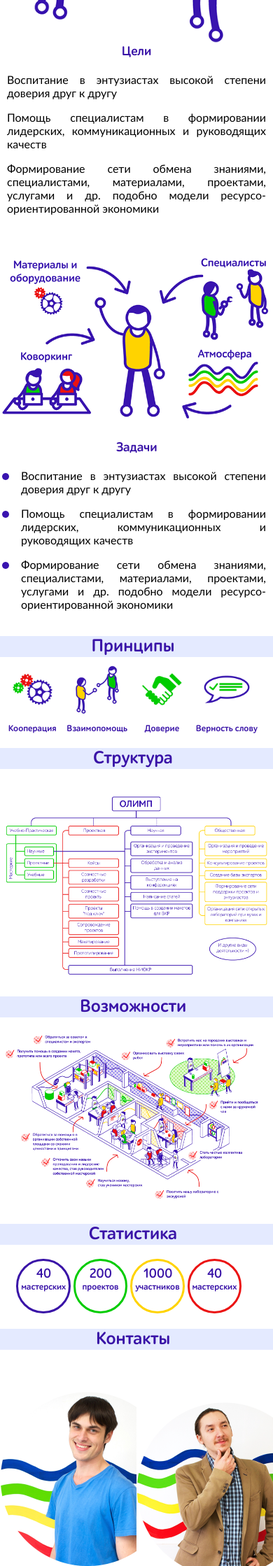
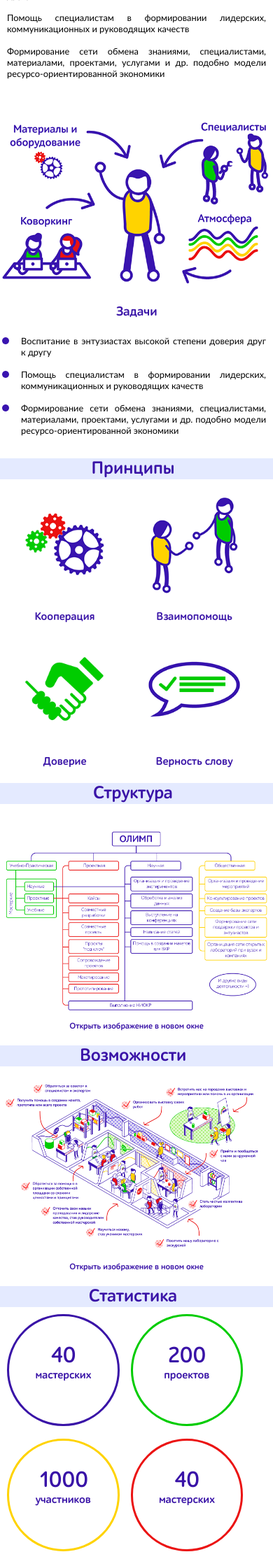
Before and after one commit to olimp-web/olimp-union.com, a PHP site: page / in a window 390 px wide. Shown: the part 1406-3644 px from the top of the page at 70% size. Run offline with PHP 8.4, Linux system fonts and the light colour scheme; some libraries are stand-ins or nearby versions.

Commit message:
improved mobile view
Decreased font size
fixed statistic and principles display
added "show full image"
fixed contacts
deletet scrolling of map

```diff
--- a/css/mediaquery.css
+++ b/css/mediaquery.css
@@ -10,7 +10,7 @@
   }
 
   p {
-    font-size: 100%;
+    font-size: 80%;
   }
 
   h2 {
@@ -51,31 +51,74 @@
     width: 100%;
   }
   figcaption{
-    font-size: 80%;
+    font-size: 100%;
   }
+
+  .princip {
+    width: calc(50% - 10px);
+  }
+
+
+.see-full-image::after {
+    content: "Открыть изображение в новом окне";
+}
+
+.see-full-image {
+    display: inline-block;
+    width: 100%;
+    text-align: center;
+    font-family: ALSS, tahoma, sans-serif;
+    color:#3913A7;
+}
+/*Статистика////////////////////////////////////*/
+.achievements li {
+  width: calc(45% - 15px);
+  padding-bottom: calc(45% - 15px);
+  margin: 8px;
+  margin-top: 10px;
+
+}
+
 .achievements .table p {
-    font-size: 80%;
+  font-size: 100%;
   padding: 0px;
 }
 .achievements .table p b {
-    font-size: 150%;
+  font-size: 200%;
 }
 
-  .princip {
-    width: calc(25% - 5px);
+#circle1, #circle3 {
+  margin-left: 10px;
 }
 
-  .achievements li {
-    width: calc(25% - 20px);
-    padding-bottom: calc(25% - 20px); // пропорции блока определяются здесь
-    margin: 0.5%;
-    margin-top: 20px;
+.person {
+  width: 100%;
+  float: none;
+  padding-top: 10px;
+  padding-bottom: 10px;
+
+}
+.photo {
+  width: 96%;
+  padding: 3%;
+  float: none;
+}
+.person h3{
+  width: 100%;
+  text-align: center;
 }
 
-  #circle1{
-    margin-left: 6%;
+.person a{
+  margin-left: 20px;
+  width: 100%;
+}
+.vk a{
+  padding: 10px;
+  font-size: 90%;
 }
 
-
-
+.vk-icon{
+  width: 20px;
+  margin-right: 8px;
 }
+}
--- a/css/style.css
+++ b/css/style.css
@@ -255,7 +255,6 @@ figcaption{
   float: left;
   padding-top: 60px;
   padding-bottom: 60px;
-
 }
 
 #structure > img{
@@ -266,7 +265,7 @@ figcaption{
   overflow: hidden;
   position: relative;
   width: 24%;
-  padding-bottom: 24%; // пропорции блока определяются здесь
+  padding-bottom: 24%;
   display: block;
   float: left;
   margin: 0.5%;
@@ -327,3 +326,12 @@ figcaption{
 #concept .c2 .right {
   margin-top: 50px;
 }
+
+.contact-map::before {
+  content: "<script type="text/javascript" charset="utf-8" async src="https://api-maps.yandex.ru/services/constructor/1.0/js/?sid=jE-5EnpCa3XpLO24XzT7X6eKNSzWwqW1&amp;width=986&amp;height=450&amp;lang=ru_RU&amp;sourceType=constructor&amp;scroll=true"></script>";
+}
+
+#map_canvas {
+  width: 100%;
+  height: 400px;
+}
--- a/index.html
+++ b/index.html
@@ -99,6 +99,7 @@
       </div>
       <h2>Структура</h2>
       <img src="img/structure.png"/>
+      <a href="img/structure.png" target="_blank" class="see-full-image"></a>
     </section>
     <section id="opportunity">
       <div class="decoration">
@@ -107,6 +108,7 @@
       </div>
       <h2>Возможности</h2>
       <img src="img/map.png"/>
+      <a href="img/map.png" target="_blank" class="see-full-image"></a>
     </section>
     <section id="achiev">
       <div class="decoration">
@@ -129,7 +131,7 @@
             </div>
           </div>
         </li>
-        <li>
+        <li id="circle3">
           <div class="circle">
             <div class="table">
               <p><b>1000</b><br /> участников</p>
@@ -143,7 +145,6 @@
             </div>
           </div>
         </li>
-
       </ul>
     </section>
     <section id="contacts">
@@ -169,7 +170,7 @@
         <p class="icon-text"><i class="material-icons">location_on</i>  Санкт-Петербург, Кронверкский пр. 49 (ауд. 501, 511, 512)
         </p>
         <div class="contact-map">
-          <script type="text/javascript" charset="utf-8" async src="https://api-maps.yandex.ru/services/constructor/1.0/js/?sid=jE-5EnpCa3XpLO24XzT7X6eKNSzWwqW1&amp;width=986&amp;height=450&amp;lang=ru_RU&amp;sourceType=constructor&amp;scroll=true"></script>
+          <script type="text/javascript" charset="utf-8" async src="https://api-maps.yandex.ru/services/constructor/1.0/js/?sid=jE-5EnpCa3XpLO24XzT7X6eKNSzWwqW1&amp;width=986&amp;height=450&amp;lang=ru_RU&amp;sourceType=constructor&amp;scroll=false"></script>
         </div>
 
     </section>
```
Also changed, not shown: js/map.js (added, +14 -0 lines). Lines whose indentation alone changed are shown as unchanged.
